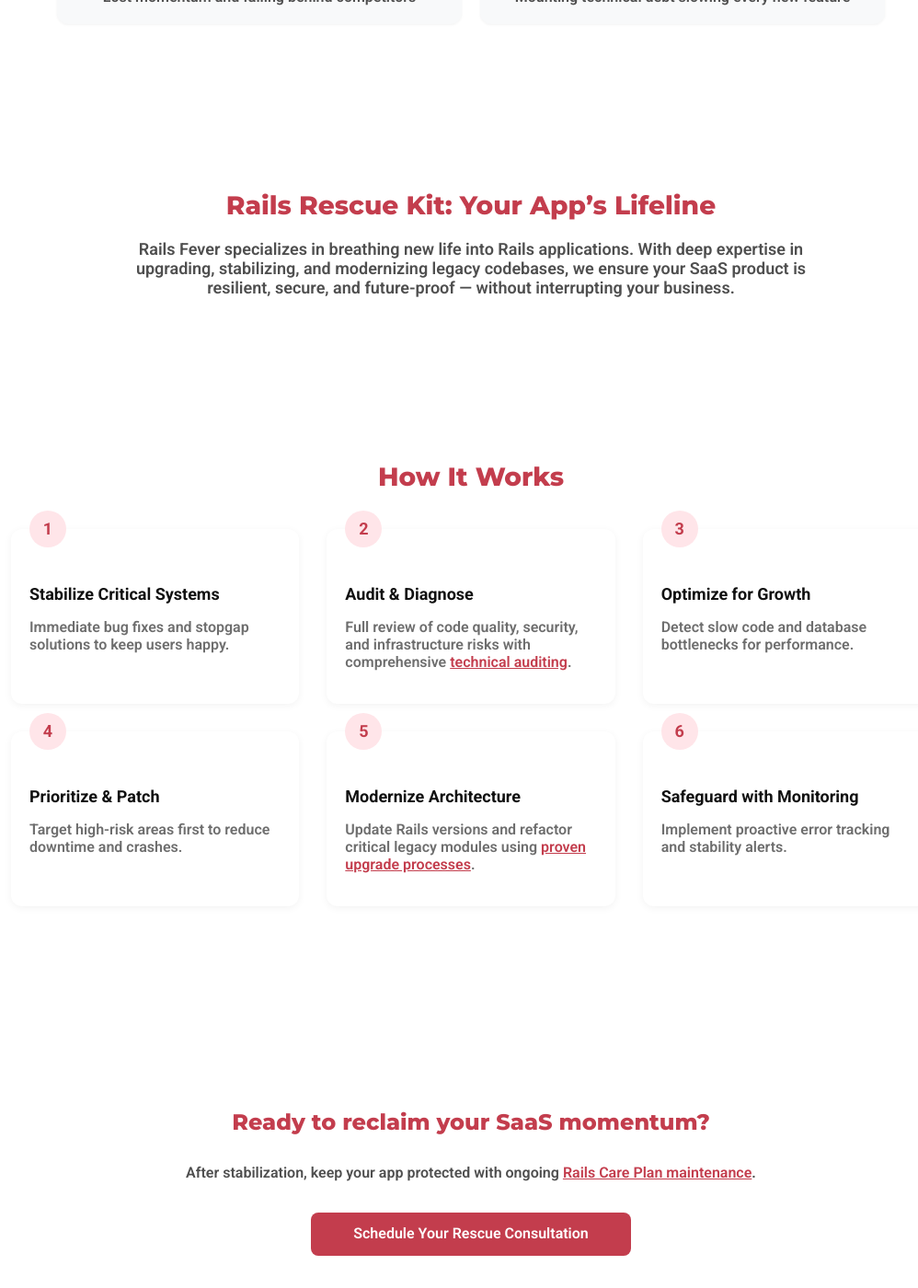
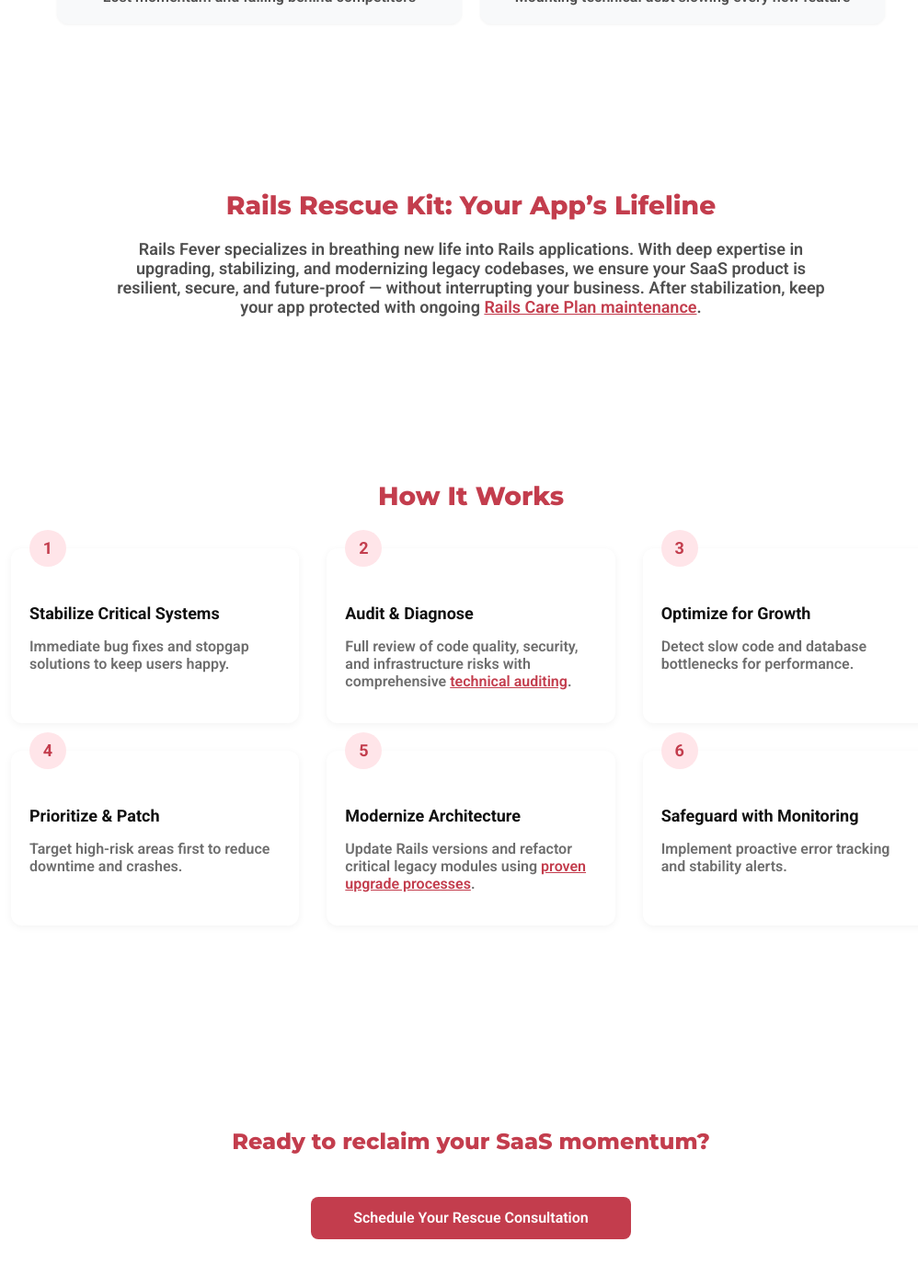
Before and after one commit to waleo/railsfever-05-2025, a Jekyll site: the page built from services/rails_rescue_kit.html, in a window 1280 px wide and 1400 px high, scrolled down 764 px. Shown: the whole window at 92% size, without its empty margins (128-1126 px from the left). Built offline with Jekyll 4.4.1, drawn with Linux system fonts in a browser that asks for light colours; some of the changed lines change nothing that is shown.

Commit message:
Change location of internal linking

```diff
--- a/services/rails_rescue_kit.html
+++ b/services/rails_rescue_kit.html
@@ -25,7 +25,7 @@
   <section class="about">
     <div class="about-text">
       <h2>Rails Rescue Kit: Your App’s Lifeline</h2>
-      <p>Rails Fever specializes in breathing new life into Rails applications. With deep expertise in upgrading, stabilizing, and modernizing legacy codebases, we ensure your SaaS product is resilient, secure, and future-proof — without interrupting your business.</p>
+      <p>Rails Fever specializes in breathing new life into Rails applications. With deep expertise in upgrading, stabilizing, and modernizing legacy codebases, we ensure your SaaS product is resilient, secure, and future-proof — without interrupting your business. After stabilization, keep your app protected with ongoing <a href="/services/rails_care_plan">Rails Care Plan maintenance</a>.</p>
     </div>
   </section>
 
@@ -67,7 +67,6 @@
 
   <section id="contact" class="contact">
     <h2>Ready to reclaim your SaaS momentum?</h2>
-    <p>After stabilization, keep your app protected with ongoing <a href="/services/rails_care_plan">Rails Care Plan maintenance</a>.</p>
     <a href="{{ site.schedule_meeting_link }}" target="_blank">Schedule Your Rescue Consultation</a>
   </section>
 </div>
```
